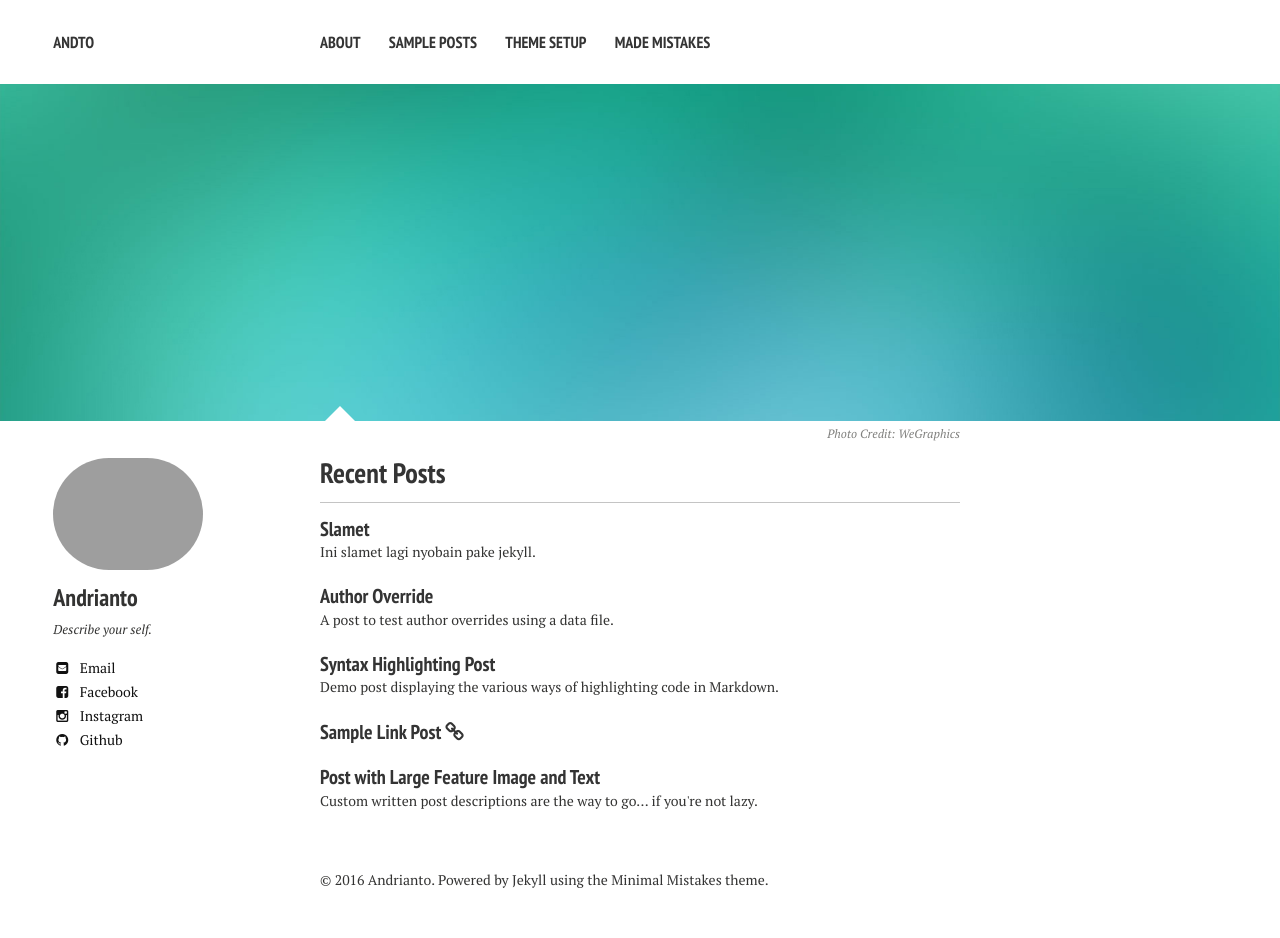
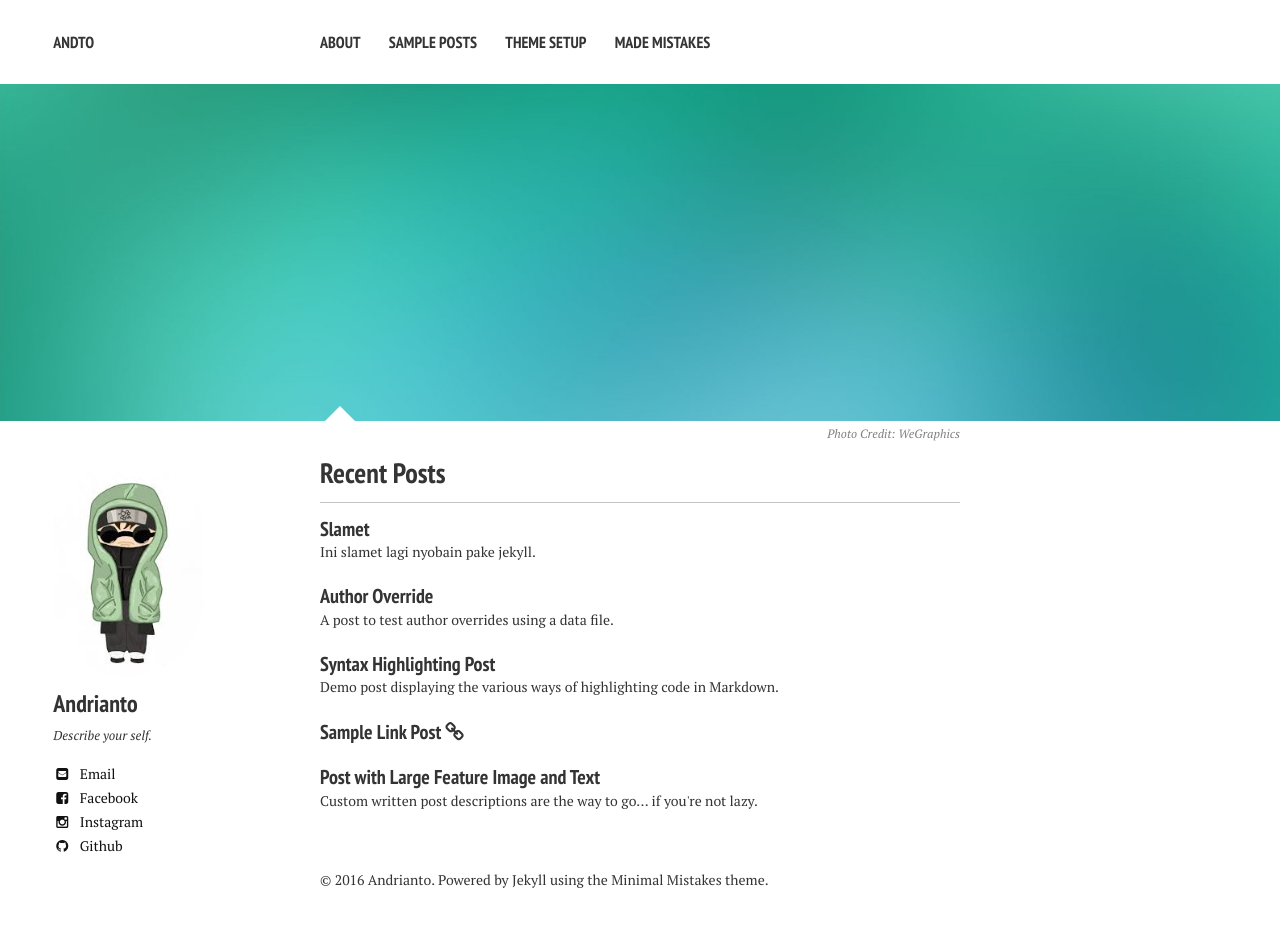
Before and after one commit to andrinto/andrinto.github.io, a Jekyll site: the page built from index.md, in a window 1280 px wide. Built offline with Jekyll 4.4.1, drawn with Linux system fonts in a browser that asks for light colours; nearby versions of some CDN libraries.

Commit message:
Update _config.yml

```diff
--- a/_config.yml
+++ b/_config.yml
@@ -28,7 +28,7 @@ kramdown:
 # Site owner
 owner:
   name: Andrianto
-  avatar: SAM_1233.jpg
+  avatar: images.jpeg
   bio: "Describe your self."
   email: andriant16@gmail.com
   disqus-shortname:
```
